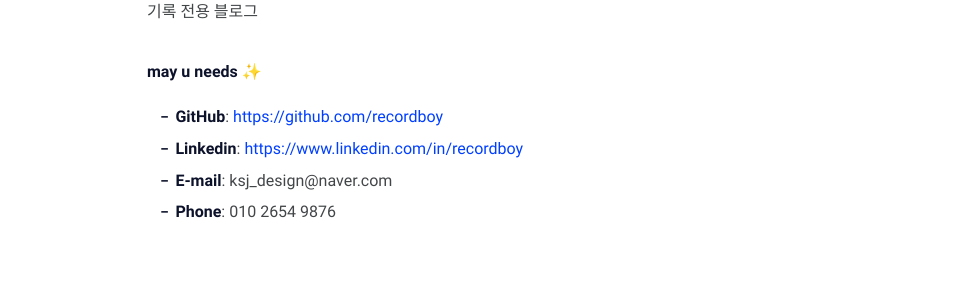
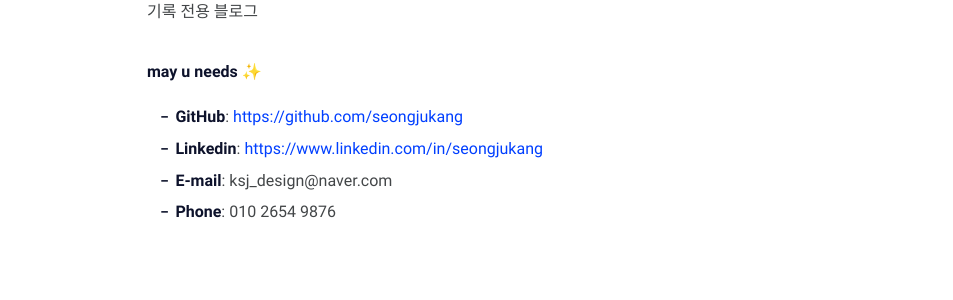
Before and after one commit to recordhouse/recordhouse.github.io, a Jekyll site: the page built from about.md, in a window 1280 px wide. Shown: the part 304-604 px from the top of the page, without its empty margins (163-1116 px from the left). Built offline with Jekyll 4.4.1, drawn with Linux system fonts in a browser that asks for light colours.

Commit message:
이미지 변경

```diff
--- a/_config.yml
+++ b/_config.yml
@@ -5,7 +5,7 @@
 lang: en-US # default lang
 timezone: Asia/Seoul # set your timezone
 image: assets/img/ogp.png # This image used for Open Graph more info https://ogp.me/
-repo: https://github.com/recordboy/recordboy.github.io # site repo [optional]
+repo: https://github.com/seongjukang/seongjukang.github.io # site repo [optional]
 mode: light # default theme "dark" | "light"
 
 # Profile settings
@@ -14,14 +14,14 @@
   bio: >- # tell to the world
     Software Engineer
   username: Seongju Kang  # general username
-  github: recordboy # github username
+  github: seongjukang # github username
   # twitter: twitter_username # twitter username
   # facebook: facebook_username # facebook username
   email: ksj_design@naver.com # email adress
   avatar: /assets/img/avatar.jpg # change with your own avatar
 
 # URL settings
-url: "https://recordboy.github.io/" #
+url: "https://seongjukang.github.io/" #
 baseurl:
 permalink: /:title/
 google_analytics: # leave it blank if not wish
--- a/about.md
+++ b/about.md
@@ -9,7 +9,7 @@
 기록 전용 블로그
 
 **may u needs ✨**
-- **GitHub**: [https://github.com/recordboy](https://github.com/recordboy)
-- **Linkedin**: [https://www.linkedin.com/in/recordboy](https://www.linkedin.com/in/recordboy)
+- **GitHub**: [https://github.com/seongjukang](https://github.com/seongjukang)
+- **Linkedin**: [https://www.linkedin.com/in/seongjukang](https://www.linkedin.com/in/seongjukang)
 - **E-mail**: ksj_design@naver.com
 - **Phone**: 010 2654 9876
```
Also changed, not shown: assets/img/avatar.jpg, assets/img/avatar_bak.jpg.
